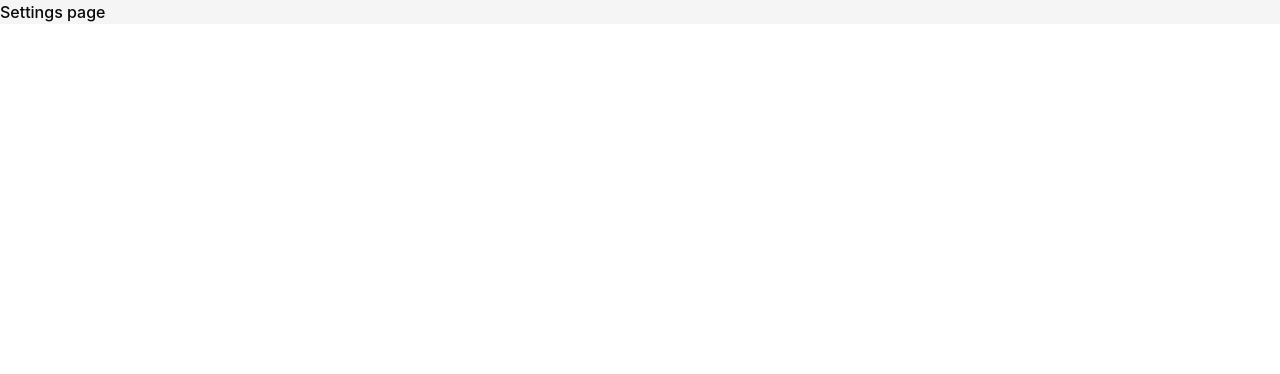
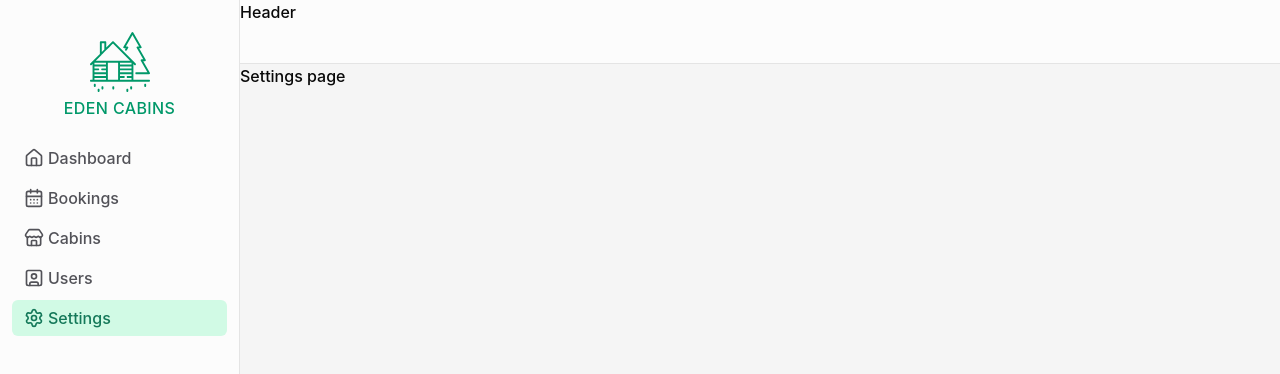
Before and after one commit to flinski/eden-cabins, a React (Vite) app: page /settings in a window 1280 px wide. Shown: the top 374 px of the page. Built offline with nearby package versions, Linux system fonts and the light colour scheme; a web font is replaced by a local one.

Commit message:
feat: add sidebar logo and navigation

```diff
--- a/src/App.tsx
+++ b/src/App.tsx
@@ -1,4 +1,7 @@
-import { BrowserRouter, Route, Routes } from 'react-router'
+import { BrowserRouter, Navigate, Route, Routes } from 'react-router'
+
+import AppLayout from '@/ui/AppLayout'
+
 import Dashboard from '@/pages/Dashboard'
 import Bookings from '@/pages/Bookings'
 import Cabins from '@/pages/Cabins'
@@ -13,12 +16,15 @@ export default function App() {
 		<div className="leading-text font-inter text-ui-950 bg-ui-100 overflow-hidden font-medium antialiased">
 			<BrowserRouter>
 				<Routes>
+					<Route element={<AppLayout />}>
+						<Route index element={<Navigate replace to="dashboard" />} />
 						<Route path="dashboard" element={<Dashboard />} />
 						<Route path="bookings" element={<Bookings />} />
 						<Route path="cabins" element={<Cabins />} />
 						<Route path="users" element={<Users />} />
 						<Route path="settings" element={<Settings />} />
 						<Route path="account" element={<Account />} />
+					</Route>
 					<Route path="login" element={<Login />} />
 					<Route path="*" element={<PageNotFound />} />
 				</Routes>
--- a/src/index.css
+++ b/src/index.css
@@ -78,16 +78,16 @@
 	--font-inter: 'Inter', sans-serif;
 
 	--color-ui-50: oklch(0.99 0 0);
-	--color-ui-100: oklch(0.97 0 0);
-	--color-ui-200: oklch(0.92 0 0);
-	--color-ui-300: oklch(0.87 0 0);
-	--color-ui-400: oklch(0.72 0 0);
-	--color-ui-500: oklch(0.56 0 0);
-	--color-ui-600: oklch(0.44 0 0);
-	--color-ui-700: oklch(0.37 0 0);
-	--color-ui-800: oklch(0.27 0 0);
-	--color-ui-900: oklch(0.2 0 0);
-	--color-ui-950: oklch(0.14 0 0);
+	--color-ui-100: oklch(0.97 0 286);
+	--color-ui-200: oklch(0.92 0 286);
+	--color-ui-300: oklch(0.87 0.01 286);
+	--color-ui-400: oklch(0.71 0.01 286);
+	--color-ui-500: oklch(0.55 0.01 286);
+	--color-ui-600: oklch(0.44 0.01 286);
+	--color-ui-700: oklch(0.37 0.01 286);
+	--color-ui-800: oklch(0.27 0.01 286);
+	--color-ui-900: oklch(0.21 0.01 286);
+	--color-ui-950: oklch(0.14 0 286);
 
 	--color-accent-50: oklch(0.98 0.02 166);
 	--color-accent-100: oklch(0.95 0.05 163);
--- /dev/null
+++ b/src/ui/AppLayout.tsx
@@ -0,0 +1,16 @@
+import { Outlet } from 'react-router'
+
+import Header from '@/ui/Header'
+import Sidebar from '@/ui/Sidebar'
+
+export default function AppLayout() {
+	return (
+		<div className="grid h-screen grid-cols-[15rem_1fr] grid-rows-[auto_1fr]">
+			<Header />
+			<Sidebar />
+			<main className="bg-ui-100">
+				<Outlet />
+			</main>
+		</div>
+	)
+}
--- /dev/null
+++ b/src/ui/Header.tsx
@@ -0,0 +1,3 @@
+export default function Header() {
+	return <header className="border-ui-200 bg-ui-50 min-h-16 border-b">Header</header>
+}
--- /dev/null
+++ b/src/ui/Logo.tsx
@@ -0,0 +1,10 @@
+import LogoIcon from './LogoIcon'
+
+export default function Logo() {
+	return (
+		<div className="text-accent-600 flex flex-col items-center gap-1">
+			<LogoIcon className="size-15" />
+			<span className="font-medium tracking-wide uppercase">Eden Cabins</span>
+		</div>
+	)
+}
--- /dev/null
+++ b/src/ui/LogoIcon.tsx
@@ -0,0 +1,107 @@
+export default function LogoIcon({ ...props }) {
+	return (
+		<svg
+			fill="currentColor"
+			height="1em"
+			width="1em"
+			version="1.1"
+			id="Layer_1"
+			xmlns="http://www.w3.org/2000/svg"
+			xmlnsXlink="http://www.w3.org/1999/xlink"
+			viewBox="0 0 512 512"
+			xmlSpace="preserve"
+			{...props}
+		>
+			<g>
+				<g>
+					<path
+						d="M510.911,347.243l-56.306-97.82h13.821c2.917,0,5.612-1.556,7.073-4.081c1.46-2.525,1.463-5.637,0.008-8.166
+				l-56.306-97.82h13.821c2.917,0,5.612-1.556,7.073-4.081c1.46-2.525,1.463-5.637,0.008-8.166L369.294,4.094
+				C367.836,1.561,365.136,0,362.213,0s-5.623,1.561-7.081,4.094l-70.808,123.015c-1.455,2.528-1.452,5.641,0.008,8.166
+				c1.461,2.526,4.156,4.081,7.073,4.081h13.821l-5.012,8.707c-2.251,3.911-0.906,8.906,3.004,11.157
+				c3.91,2.25,8.906,0.905,11.157-3.004l12.061-20.954c1.455-2.528,1.452-5.641-0.008-8.166c-1.46-2.525-4.156-4.081-7.073-4.081
+				h-13.821l56.678-98.467l56.678,98.467H405.07c-2.917,0-5.612,1.556-7.073,4.081c-1.46,2.525-1.463,5.637-0.008,8.166
+				l56.306,97.821h-13.821c-2.917,0-5.612,1.556-7.073,4.081c-1.46,2.525-1.463,5.637-0.008,8.166l56.306,97.819h-94.806
+				c-4.512,0-8.17,3.658-8.17,8.17s3.658,8.17,8.17,8.17H503.83c2.917,0,5.612-1.556,7.073-4.081
+				C512.363,352.883,512.366,349.771,510.911,347.243z"
+					/>
+				</g>
+			</g>
+			<g>
+				<g>
+					<path
+						d="M503.83,408.511H370.383V273.002l7.84,7.84c1.595,1.595,3.686,2.393,5.777,2.393s4.182-0.797,5.777-2.393
+				c3.191-3.191,3.191-8.364,0-11.554L201.862,81.373c-3.191-3.191-8.364-3.191-11.554,0l-51.595,51.595v-45.82
+				c0-4.512-3.658-8.17-8.17-8.17H92.415c-4.512,0-8.17,3.658-8.17,8.17v100.287L2.393,269.287c-3.191,3.191-3.191,8.364,0,11.554
+				c3.191,3.191,8.364,3.191,11.554,0l7.84-7.839v135.509H8.17c-4.512,0-8.17,3.658-8.17,8.17s3.658,8.17,8.17,8.17h495.66
+				c4.512,0,8.17-3.658,8.17-8.17S508.342,408.511,503.83,408.511z M100.585,95.319h21.787v53.989l-21.787,21.787V95.319z
+				 M98.185,196.604c0.013-0.013,97.9-97.9,97.9-97.9l146.404,146.403H49.683L98.185,196.604z M136.17,408.511H38.128v-16.34h98.043
+				V408.511z M136.17,375.83H38.128v-16.34h98.043V375.83z M136.17,310.468h-32.681c-4.512,0-8.17,3.658-8.17,8.17
+				s3.658,8.17,8.17,8.17h32.681v16.34H38.128v-16.34h32.681c4.512,0,8.17-3.658,8.17-8.17s-3.658-8.17-8.17-8.17H38.128v-16.34
+				h98.043V310.468z M136.17,277.787H38.128v-16.34h98.043V277.787z M239.66,351.308c0,0.022,0,32.681,0,32.681
+				c0,0.022,0,24.522,0,24.522h-87.149v-89.861c0-0.022,0-32.681,0-32.681c0-0.022,0-24.522,0-24.522h87.149V351.308z
+				 M354.043,375.83h-32.681c-4.512,0-8.17,3.658-8.17,8.17s3.658,8.17,8.17,8.17h32.681v16.34H256v-16.34h32.681
+				c4.512,0,8.17-3.658,8.17-8.17s-3.658-8.17-8.17-8.17H256v-16.34h98.043V375.83z M354.043,343.149H256v-16.34h98.043V343.149z
+				 M354.043,310.468H256v-16.34h98.043V310.468z M354.043,277.787H256v-16.34h98.043V277.787z"
+					/>
+				</g>
+			</g>
+			<g>
+				<g>
+					<path
+						d="M40.851,441.191c-4.512,0-8.17,3.658-8.17,8.17v10.894c0,4.512,3.658,8.17,8.17,8.17s8.17-3.658,8.17-8.17v-10.894
+				C49.021,444.85,45.363,441.191,40.851,441.191z"
+					/>
+				</g>
+			</g>
+			<g>
+				<g>
+					<path
+						d="M73.532,484.766c-4.512,0-8.17,3.658-8.17,8.17v10.894c0,4.512,3.658,8.17,8.17,8.17s8.17-3.658,8.17-8.17v-10.894
+				C81.702,488.424,78.044,484.766,73.532,484.766z"
+					/>
+				</g>
+			</g>
+			<g>
+				<g>
+					<path
+						d="M106.213,462.979c-4.512,0-8.17,3.658-8.17,8.17v10.894c0,4.512,3.658,8.17,8.17,8.17s8.17-3.658,8.17-8.17v-10.894
+				C114.383,466.637,110.725,462.979,106.213,462.979z"
+					/>
+				</g>
+			</g>
+			<g>
+				<g>
+					<path
+						d="M471.149,441.191c-4.512,0-8.17,3.658-8.17,8.17v10.894c0,4.512,3.658,8.17,8.17,8.17s8.17-3.658,8.17-8.17v-10.894
+				C479.319,444.85,475.661,441.191,471.149,441.191z"
+					/>
+				</g>
+			</g>
+			<g>
+				<g>
+					<path
+						d="M318.638,484.766c-4.512,0-8.17,3.658-8.17,8.17v10.894c0,4.512,3.658,8.17,8.17,8.17s8.17-3.658,8.17-8.17v-10.894
+				C326.809,488.424,323.15,484.766,318.638,484.766z"
+					/>
+				</g>
+			</g>
+			<g>
+				<g>
+					<path
+						d="M351.319,462.979c-4.512,0-8.17,3.658-8.17,8.17v10.894c0,4.512,3.658,8.17,8.17,8.17s8.17-3.658,8.17-8.17v-10.894
+				C359.489,466.637,355.831,462.979,351.319,462.979z"
+					/>
+				</g>
+			</g>
+			<g>
+				<g>
+					<path
+						d="M198.809,462.979c-4.512,0-8.17,3.658-8.17,8.17v10.894c0,4.512,3.658,8.17,8.17,8.17s8.17-3.658,8.17-8.17v-10.894
+				C206.979,466.637,203.321,462.979,198.809,462.979z"
+					/>
+				</g>
+			</g>
+		</svg>
+	)
+}
--- /dev/null
+++ b/src/ui/Sidebar.tsx
@@ -0,0 +1,11 @@
+import Logo from '@/ui/Logo'
+import SidebarNav from '@/ui/SidebarNav'
+
+export default function Sidebar() {
+	return (
+		<aside className="border-ui-200 bg-ui-50 row-[1/-1] flex flex-col gap-5 border-r px-3 py-8">
+			<Logo />
+			<SidebarNav />
+		</aside>
+	)
+}
--- /dev/null
+++ b/src/ui/SidebarNav.tsx
@@ -0,0 +1,40 @@
+import { NavLink } from 'react-router'
+import { CalendarDays, House, Settings, SquareUser, Store } from 'lucide-react'
+import { cn } from '@/lib/utils'
+
+const links = [
+	{ text: 'Dashboard', icon: House, path: '/dashboard' },
+	{ text: 'Bookings', icon: CalendarDays, path: '/bookings' },
+	{ text: 'Cabins', icon: Store, path: '/cabins' },
+	{ text: 'Users', icon: SquareUser, path: '/users' },
+	{ text: 'Settings', icon: Settings, path: '/settings' },
+]
+
+export default function SidebarNav() {
+	return (
+		<nav>
+			<ul className="flex flex-col gap-1">
+				{links.map((link) => {
+					const Icon = link.icon
+
+					return (
+						<li key={link.path}>
+							<NavLink
+								to={link.path}
+								className={({ isActive }) =>
+									cn(
+										'hover:bg-ui-100 text-ui-600 hover:text-ui-950 flex h-9 items-center gap-1 rounded-md px-3',
+										isActive &&
+											'text-accent-700 bg-accent-100 hover:text-accent-700 hover:bg-accent-100'
+									)
+								}
+							>
+								<Icon size={20} /> <span>{link.text}</span>
+							</NavLink>
+						</li>
+					)
+				})}
+			</ul>
+		</nav>
+	)
+}
```
Lines whose indentation alone changed are shown as unchanged.
